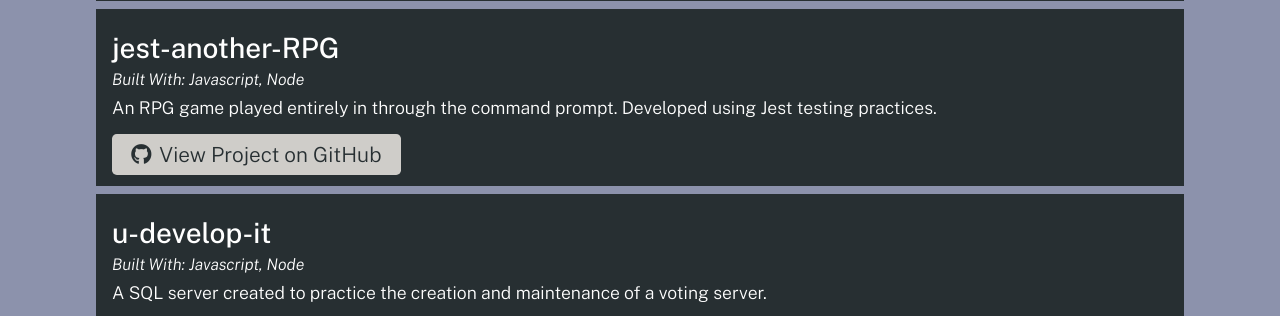
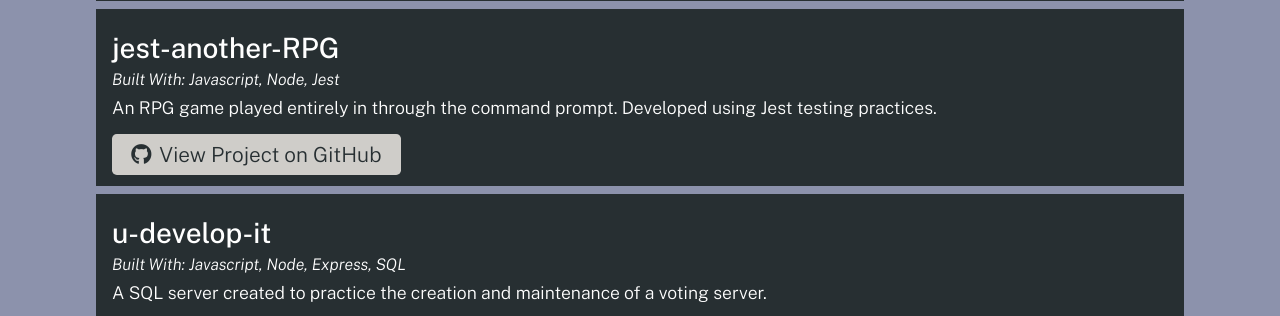
Before and after one commit to SamuraiHuey/Portfolio, a plain HTML site: page index.html in a window 1280 px wide. Shown: the part 551-867 px from the top of the page. Drawn offline with nearby package versions, Linux system fonts and the light colour scheme.

Commit message:
added more language information

```diff
--- a/index.html
+++ b/index.html
@@ -47,7 +47,7 @@
           <h3 class="portfolio-item-title text-light">jest-another-RPG</h3>
           <h5 class="portfolio-languages">
             Built With:
-            Javascript, Node
+            Javascript, Node, Jest
           </h5>
           <p>An RPG game played entirely in through the command prompt. Developed using Jest testing practices.</p>
           <a href="https://github.com/SamuraiHuey/jest-another-RPG.git" class="btn"><i class="fab fa-github mr-2"></i>View Project on GitHub</a>
@@ -57,7 +57,7 @@
           <h3 class="portfolio-item-title text-light">u-develop-it</h3>
           <h5 class="portfolio-languages">
             Built With:
-            Javascript, Node
+            Javascript, Node, Express, SQL
           </h5>
           <p>A SQL server created to practice the creation and maintenance of a voting server.</p>
           <a href="https://github.com/SamuraiHuey/u-develop-it.git" class="btn"><i class="fab fa-github mr-2"></i>View Project on GitHub</a>
```
